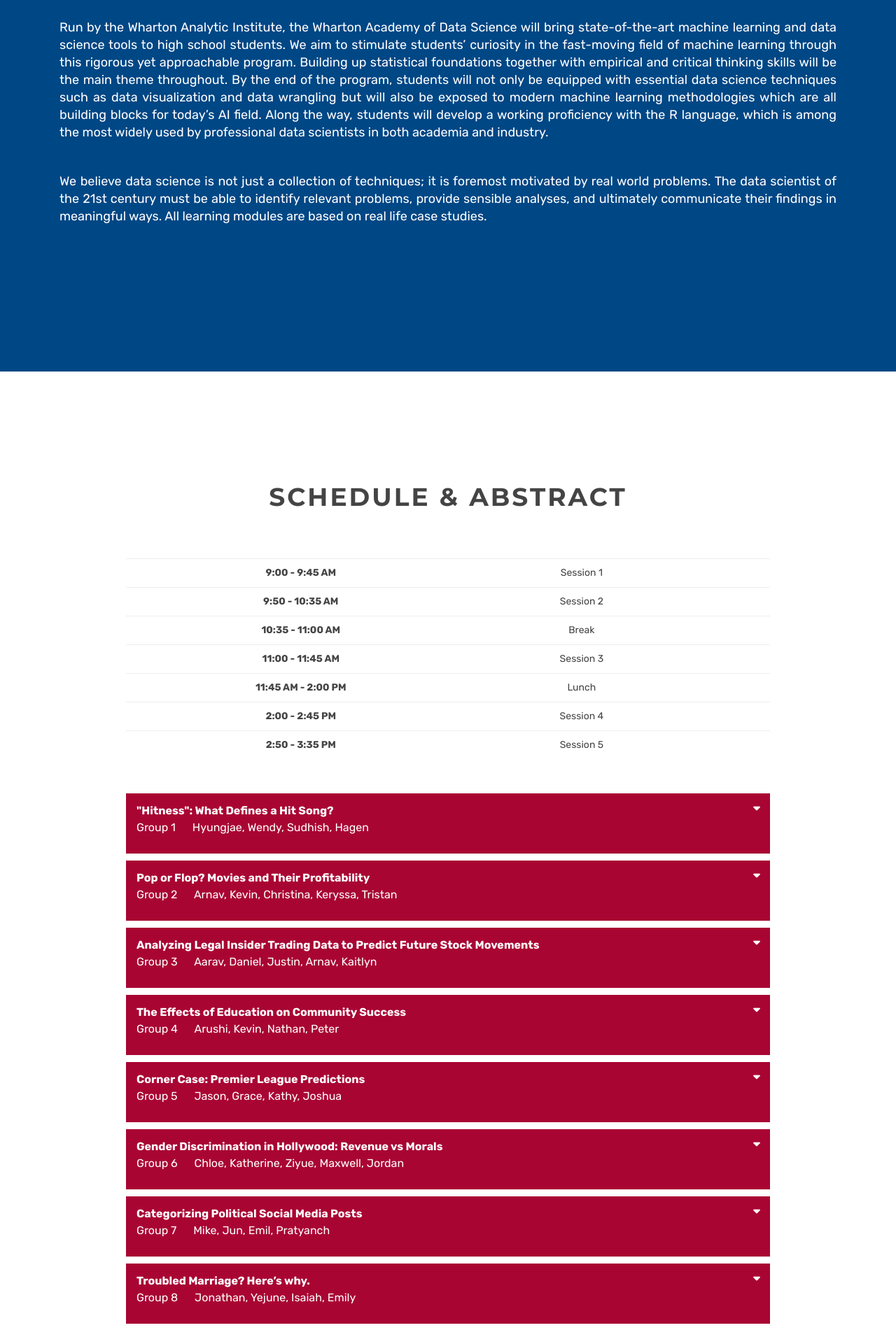
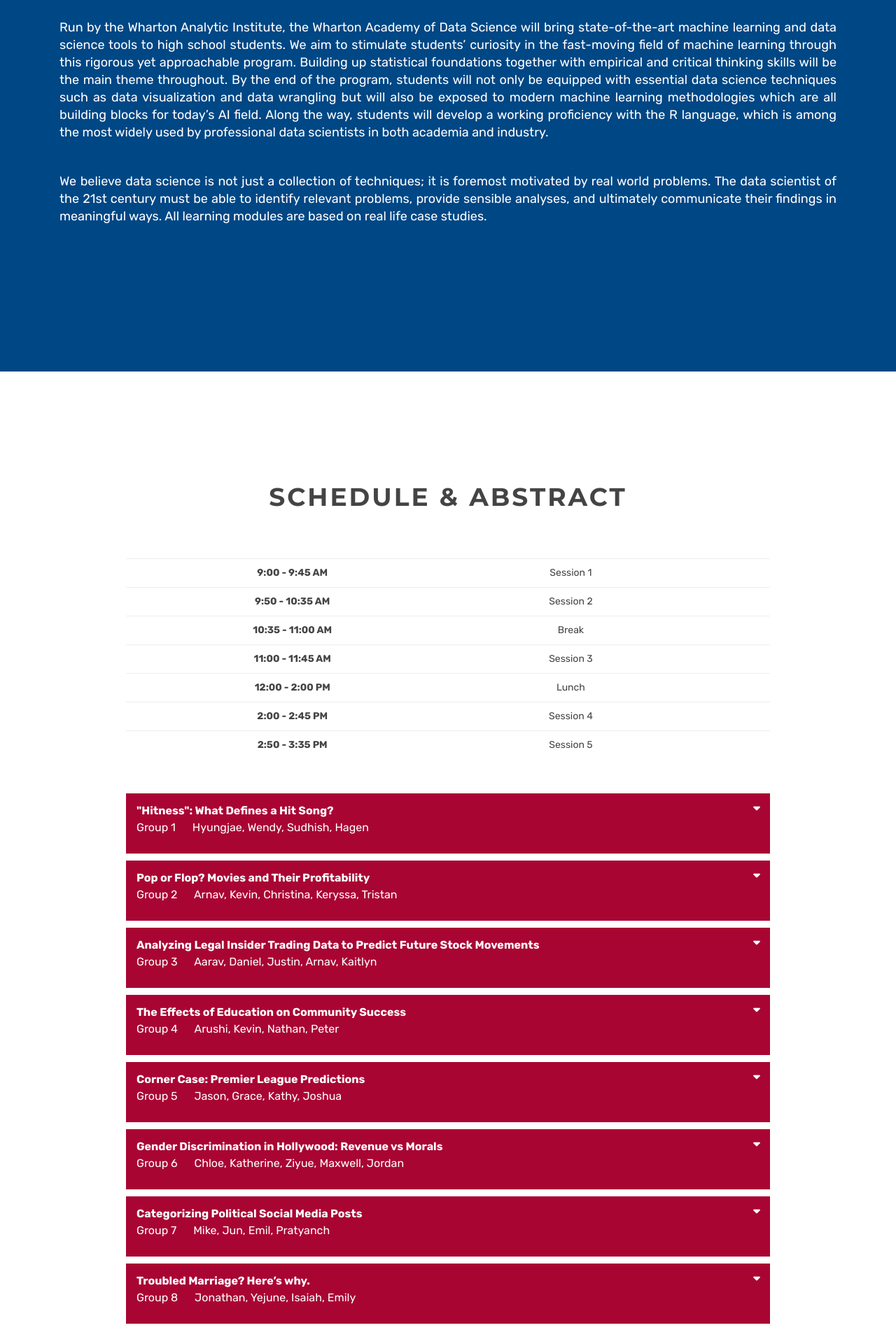
Before and after one commit to cccfran/modern-data-mining, a Jekyll site: the page built from dsl6.html, in a window 1280 px wide. Shown: the part 1356-3257 px from the top of the page at 70% size. Built offline with Jekyll 4.4.1, drawn with Linux system fonts in a browser that asks for light colours.

Commit message:
Update dsl6.html

```diff
--- a/dsl6.html
+++ b/dsl6.html
@@ -142,7 +142,7 @@
                       <td></td>
                     </tr>
                     <tr>
-                      <th scope="row">11:45 AM - 2:00 PM</th>
+                      <th scope="row">12:00 - 2:00 PM</th>
                       <td>Lunch</td>
                       <td></td>
                     </tr>
```
